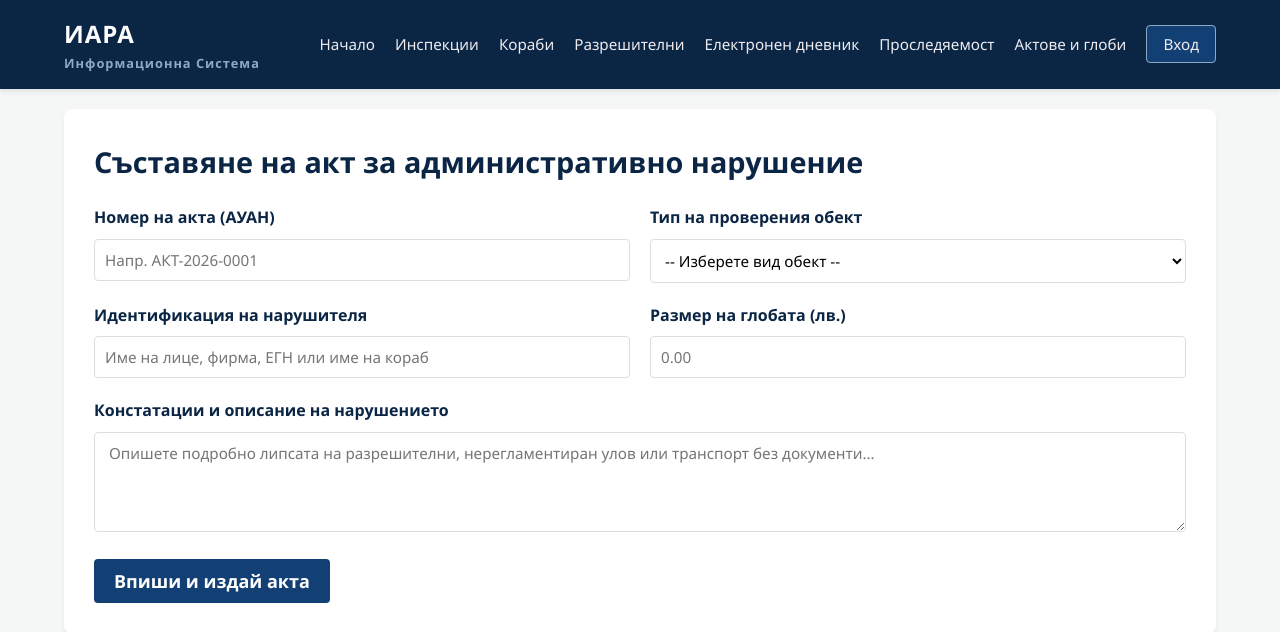
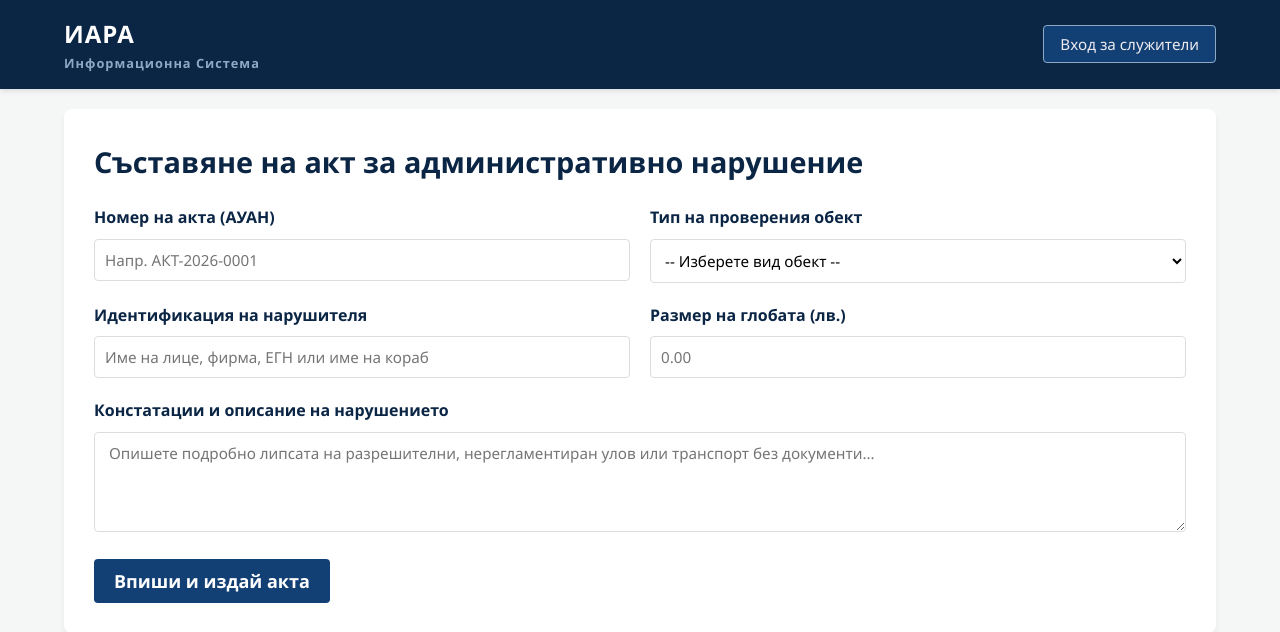
Before and after one commit to codingburgas/iara-gdbpzn-MSYanev23, a Flask app: page /acts in a window 1280 px wide. Shown: the top 632 px of the page. Run offline with Flask 3, Linux system fonts and the light colour scheme.

Commit message:
Add login page and implement roles

```diff
--- a/IARA/app.py
+++ b/IARA/app.py
@@ -1,4 +1,5 @@
-from flask import Flask, render_template, request, redirect, url_for, flash
+from flask import Flask, session, redirect, url_for, request, render_template, flash
+from werkzeug.security import generate_password_hash, check_password_hash
 from flask_sqlalchemy import SQLAlchemy
 from flask_migrate import Migrate
 from datetime import datetime, timedelta
@@ -91,6 +92,13 @@ class EnforcementAct(db.Model):
     fine_amount = db.Column(db.Float, nullable=False)               # Размер на глобата в лева
     status = db.Column(db.String(50), default="Издаден")            # Издаден, Платен, Обжалван
     date_issued = db.Column(db.DateTime, default=datetime.now)
+
+class User(db.Model):
+    id = db.Column(db.Integer, primary_key=True)
+    username = db.Column(db.String(50), unique=True, nullable=False)
+    password_hash = db.Column(db.String(255), nullable=False)
+    role = db.Column(db.String(50), nullable=False)  # Инспектор, Капитан, Любител
+    full_name = db.Column(db.String(100), nullable=False)
 
 @app.route('/')
 def index():
@@ -374,7 +382,48 @@ def acts_page():
     all_acts = EnforcementAct.query.order_by(EnforcementAct.date_issued.desc()).all()
     return render_template('acts.html', acts=all_acts)
 
+@app.route('/login', methods=['GET', 'POST'])
+def login_page():
+    if request.method == 'POST':
+        username = request.form.get('username')
+        password = request.form.get('password')
+
+        user = User.query.filter_by(username=username).first()
+
+        if user and check_password_hash(user.password_hash, password):
+            session['user_id'] = user.id
+            session['username'] = user.username
+            session['role'] = user.role
+            session['full_name'] = user.full_name
+            flash(f"Добре дошли, {user.full_name}!")
+            return redirect(url_for('vessels_page'))
+
+        flash("Невалидно потребителско име или парола.")
+    return render_template('login.html')
+
+@app.route('/logout')
+def logout_action():
+    session.clear()
+    flash("Успешно излязохте от системата.")
+    return redirect(url_for('login_page'))
+
 if __name__ == '__main__':
     with app.app_context():
         db.create_all()
+        if not User.query.filter_by(username="inspector1").first():
+            inspector_user = User(
+                username="inspector1",
+                password_hash=generate_password_hash("iara2026"),
+                role="Инспектор",
+                full_name="инсп. Димитър Георгиев"
+            )
+            captain_user = User(
+                username="captain1",
+                password_hash=generate_password_hash("ship2026"),
+                role="Капитан",
+                full_name="кап. Иван Петров"
+            )
+            db.session.add(inspector_user)
+            db.session.add(captain_user)
+            db.session.commit()
     app.run(debug=True)
--- a/IARA/templates/index.html
+++ b/IARA/templates/index.html
@@ -14,15 +14,25 @@
             <h1>ИАРА <span>Информационна Система</span></h1>
         </div>
         <nav class="main-nav">
-            <ul>
-                <li><a href="{{ url_for('index') }}">Начало</a></li>
-                <li><a href="{{ url_for('inspections_page') }}">Инспекции</a></li>
-                <li><a href="{{ url_for('vessels_page') }}">Кораби</a></li>
-                <li><a href="{{ url_for('permits_page') }}">Разрешителни</a></li>
-                <li><a href="{{ url_for('logbook_page') }}">Електронен дневник</a></li>
-                <li><a href="{{ url_for('landings_page') }}">Проследяемост</a></li>
-                <li><a href="{{ url_for('acts_page') }}">Актове и глоби</a></li>
-                <li><a href="#" class="btn-login">Вход</a></li>
+            <ul style="list-style: none; display: flex; gap: 20px; margin: 0; padding: 0;">
+                {% if session.get('user_id') %}
+                    {% if session.get('role') == 'Инспектор' %}
+                        <li><a href="{{ url_for('vessels_page') }}" style="color: white; text-decoration: none;">Кораби</a></li>
+                        <li><a href="{{ url_for('permits_page') }}" style="color: white; text-decoration: none;">Разрешителни</a></li>
+                        <li><a href="{{ url_for('landings_page') }}" style="color: white; text-decoration: none;">Проследяемост</a></li>
+                        <li><a href="{{ url_for('acts_page') }}" style="color: white; text-decoration: none;">Актове и глоби</a></li>
+                    {% elif session.get('role') == 'Капитан' %}
+                        <li><a href="{{ url_for('logbook_page') }}" style="color: white; text-decoration: none;">Електронен дневник</a></li>
+                        <li><a href="{{ url_for('landings_page') }}" style="color: white; text-decoration: none;">Деклариране на улов</a></li>
+                    {% endif %}
+                    <li><a href="{{ url_for('tickets_page') }}" style="color: white; text-decoration: none;">Издаване на билет</a></li>
+                    <li><a href="{{ url_for('register_page') }}" style="color: white; text-decoration: none;">Регистър билети</a></li>
+                    <li><a href="{{ url_for('logout_action') }}" style="color: #ff4d4d; text-decoration: none; font-weight: bold;">Изход</a></li>
+                    <li style="margin-left: auto; color: #f4a261; font-weight: bold;">{{ session.get('full_name') }} ({{ session.get('role') }})</li>
+
+                {% else %}
+                    <li style="margin-left: auto;"><a href="{{ url_for('login_page') }}" class="btn-login">Вход за служители</a></li>
+                {% endif %}
             </ul>
         </nav>
     </div>
```
Also changed, not shown: IARA/templates/login.html (added, +33 -0 lines).
